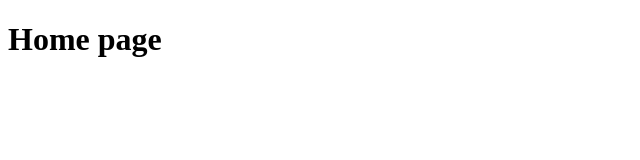
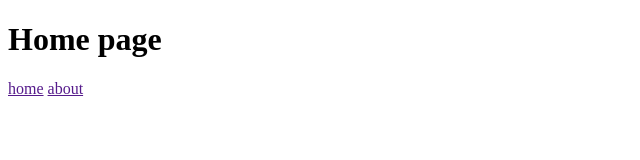
Before and after one commit to tushal024/TUC_TRY_JOIN, a plain HTML site: page index.html in a window 1280 px wide. Shown: the full height of the page, 0-640 px from the left. Drawn offline with Linux system fonts and the light colour scheme.

Commit message:
index page

```diff
--- a/index.html
+++ b/index.html
@@ -7,5 +7,13 @@
 </head>
 <body>
     <h1>Home page </h1>
+    <header>
+        <div class="logo"></div>
+        <nav>
+            <a href="">home</a>
+            <a href="">about</a>
+
+        </nav>
+    </header>
 </body>
 </html>
```
